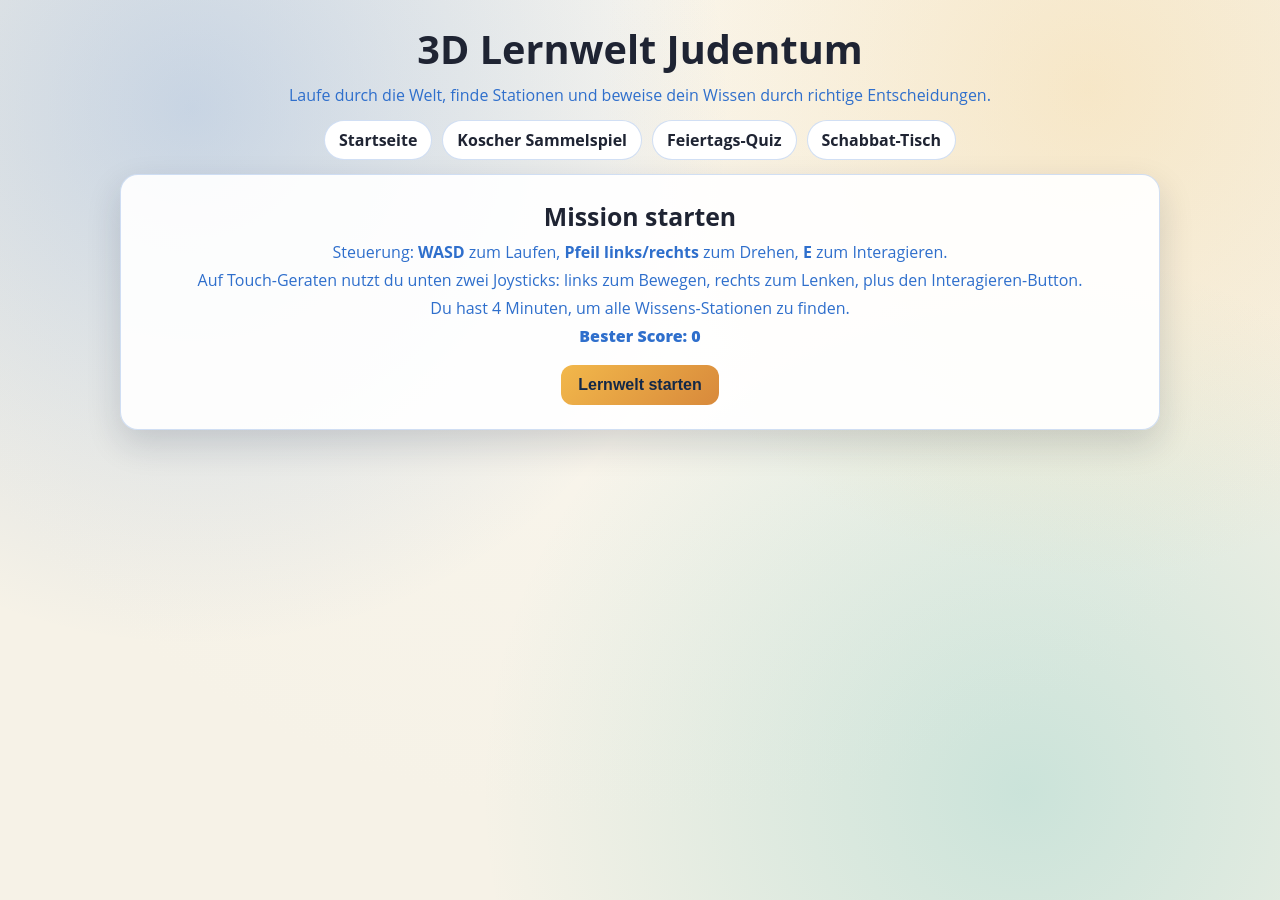
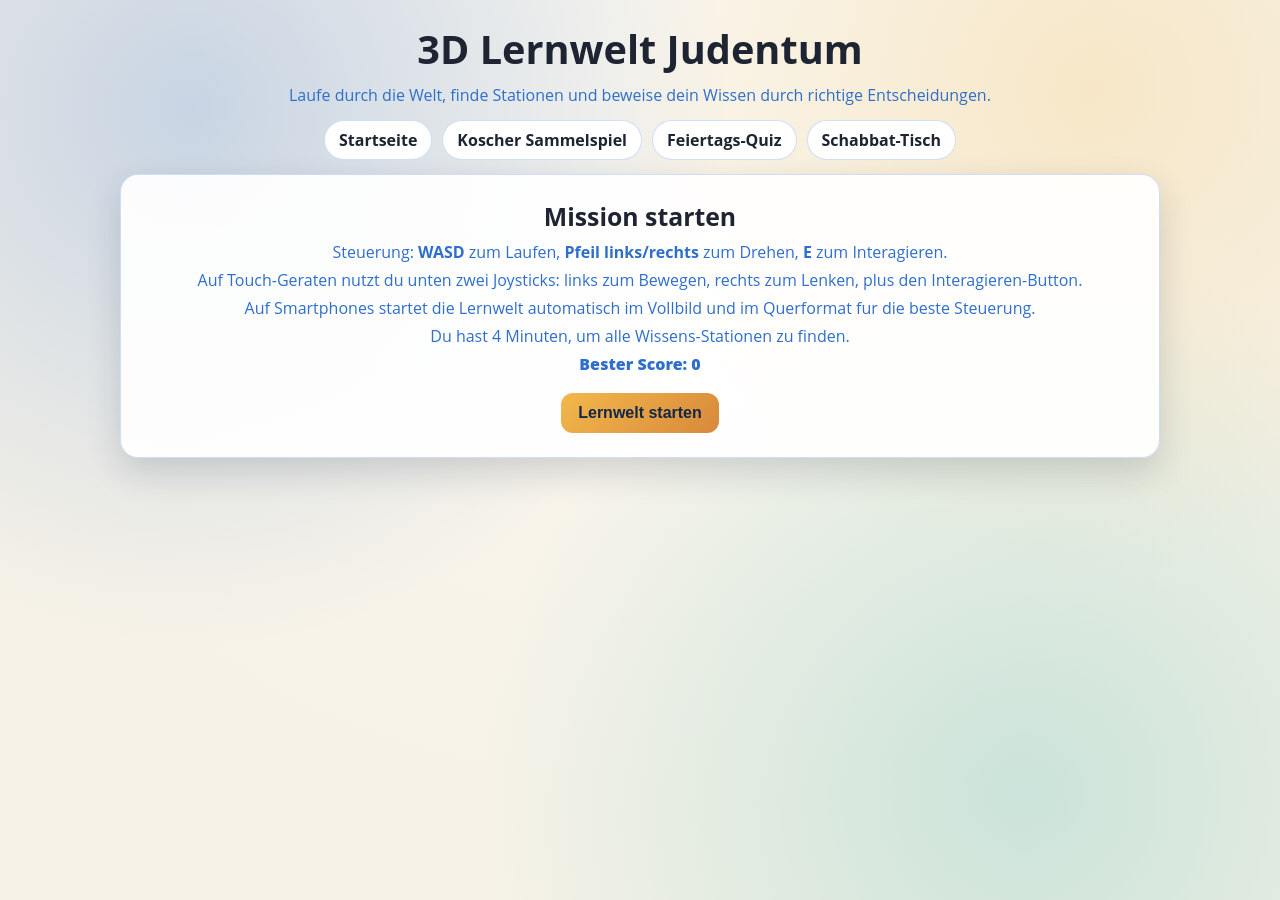
Before and after one commit to stolpersteinebs/stolpersteinebs.github.io, a Jekyll site: the page dreidspiel/index.html, which Jekyll copies as it is, in a window 1280 px wide. Built offline with Jekyll 4.4.1, drawn with Linux system fonts in a browser that asks for light colours; part of the change alters nothing that is shown.

Commit message:
Verbessere Smartphone-Modus im 3D-Spiel

```diff
--- a/dreidspiel/index.html
+++ b/dreidspiel/index.html
@@ -24,6 +24,7 @@
         <h2>Mission starten</h2>
         <p>Steuerung: <strong>WASD</strong> zum Laufen, <strong>Pfeil links/rechts</strong> zum Drehen, <strong>E</strong> zum Interagieren.</p>
         <p>Auf Touch-Geraten nutzt du unten zwei Joysticks: links zum Bewegen, rechts zum Lenken, plus den Interagieren-Button.</p>
+        <p>Auf Smartphones startet die Lernwelt automatisch im Vollbild und im Querformat fur die beste Steuerung.</p>
         <p>Du hast 4 Minuten, um alle Wissens-Stationen zu finden.</p>
         <p class="start-highscore">Bester Score: <span id="startHighscore">0</span></p>
         <button id="startButton" type="button">Lernwelt starten</button>
@@ -42,6 +43,10 @@
             <div class="render-frame">
                 <canvas id="view" aria-label="3D Ansicht"></canvas>
                 <div id="nearbyPrompt" class="nearby hidden"></div>
+                <div id="mobileFullscreenGate" class="mobile-gate hidden" aria-live="assertive">
+                    <p id="mobileFullscreenText">Auf dem Smartphone ist dieses Spiel nur im Vollbild verfugbar.</p>
+                    <button id="mobileFullscreenButton" type="button" class="touch-btn">Vollbild aktivieren</button>
+                </div>
                 <button id="fullscreenButton" type="button" class="fullscreen-btn" aria-label="Vollbildmodus umschalten">Vollbild</button>
                 <div class="touch-controls" aria-label="Touch-Steuerung">
                     <div class="touch-stick-group" aria-label="Bewegen">
--- a/dreidspiel/script.js
+++ b/dreidspiel/script.js
@@ -165,6 +165,9 @@ const turnStickEl = document.getElementById("turnStick");
 const turnStickKnobEl = document.getElementById("turnStickKnob");
 const touchInteractButton = document.getElementById("touchInteract");
 const fullscreenButton = document.getElementById("fullscreenButton");
+const mobileFullscreenGateEl = document.getElementById("mobileFullscreenGate");
+const mobileFullscreenTextEl = document.getElementById("mobileFullscreenText");
+const mobileFullscreenButton = document.getElementById("mobileFullscreenButton");
 const renderFrameEl = document.querySelector(".render-frame");
 
 const keys = {
@@ -201,6 +204,12 @@ const turnStickInput = {
 const STICK_DEADZONE = 0.16;
 const STICK_MAX_OFFSET = 42;
 const isTouchDevice = window.matchMedia("(hover: none) and (pointer: coarse)").matches || navigator.maxTouchPoints > 0;
+const isMobilePhone = (() => {
+    const userAgent = navigator.userAgent || "";
+    const phoneLikeAgent = /Android.+Mobile|iPhone|iPod|Windows Phone|Opera Mini|IEMobile/i.test(userAgent);
+    const smallDeviceScreen = Math.min(window.screen.width, window.screen.height) <= 900;
+    return isTouchDevice && (phoneLikeAgent || smallDeviceScreen);
+})();
 
 if (isTouchDevice) {
     document.body.classList.add("touch-device");
@@ -797,17 +806,92 @@ function isPseudoFullscreenActive() {
     return document.body.classList.contains("pseudo-fullscreen");
 }
 
+function isAnyFullscreenModeActive() {
+    return isFullscreenActive() || isPseudoFullscreenActive();
+}
+
 function setPseudoFullscreen(active) {
     document.body.classList.toggle("pseudo-fullscreen", active);
 }
 
 function updateFullscreenButtonLabel() {
     if (!fullscreenButton) return;
-    fullscreenButton.textContent = (isFullscreenActive() || isPseudoFullscreenActive()) ? "Vollbild verlassen" : "Vollbild";
+    fullscreenButton.textContent = isAnyFullscreenModeActive() ? "Vollbild verlassen" : "Vollbild";
+}
+
+function updateMobileGateVisibility(active, message) {
+    if (!mobileFullscreenGateEl || !mobileFullscreenTextEl) return;
+    mobileFullscreenGateEl.classList.toggle("hidden", !active);
+    if (message) {
+        mobileFullscreenTextEl.textContent = message;
+    }
+}
+
+function isPortraitOrientation() {
+    return window.matchMedia("(orientation: portrait)").matches;
+}
+
+async function lockLandscapeOrientation() {
+    if (!isMobilePhone || !screen.orientation || !screen.orientation.lock) {
+        return;
+    }
+
+    try {
+        await screen.orientation.lock("landscape");
+    } catch (error) {
+        console.warn("Bildschirmdrehung konnte nicht gesperrt werden.", error);
+    }
+}
+
+async function ensureGameplayFullscreen() {
+    if (!renderFrameEl) return;
+
+    setPseudoFullscreen(true);
+
+    if (renderFrameEl.requestFullscreen && !isFullscreenActive()) {
+        try {
+            await renderFrameEl.requestFullscreen();
+        } catch (error) {
+            console.warn("Nativer Fullscreen fehlgeschlagen, Fenster-Fullscreen bleibt aktiv.", error);
+        }
+    }
+
+    if (isMobilePhone) {
+        await lockLandscapeOrientation();
+    }
+
+    updateFullscreenButtonLabel();
+    if (state && state.running) {
+        renderWorld();
+    }
+}
+
+function enforceMobileFullscreen() {
+    if (!isMobilePhone) {
+        updateMobileGateVisibility(false);
+        return;
+    }
+
+    if (isAnyFullscreenModeActive()) {
+        updateMobileGateVisibility(false);
+        return;
+    }
+
+    const message = isPortraitOrientation()
+        ? "Bitte ins Querformat drehen und Vollbild aktivieren, um weiterzuspielen."
+        : "Auf dem Smartphone ist dieses Spiel nur im Vollbild verfugbar.";
+
+    updateMobileGateVisibility(true, message);
 }
 
 async function toggleFullscreen() {
     if (!renderFrameEl) return;
+
+    if (isMobilePhone && state && state.running) {
+        await ensureGameplayFullscreen();
+        enforceMobileFullscreen();
+        return;
+    }
 
     if (isFullscreenActive()) {
         await document.exitFullscreen();
@@ -828,28 +912,7 @@ async function toggleFullscreen() {
         return;
     }
 
-    // Immer zuerst Fenster-Fullscreen aktivieren und dann versuchen,
-    // nativen Fullscreen daruberzulegen.
-    setPseudoFullscreen(true);
-    updateFullscreenButtonLabel();
-    if (state && state.running) {
-        renderWorld();
-    }
-
-    if (!renderFrameEl.requestFullscreen) {
-        return;
-    }
-
-    try {
-        await renderFrameEl.requestFullscreen();
-    } catch (error) {
-        console.warn("Nativer Fullscreen fehlgeschlagen, Fenster-Fullscreen bleibt aktiv.", error);
-    } finally {
-        updateFullscreenButtonLabel();
-        if (state && state.running) {
-            renderWorld();
-        }
-    }
+    await ensureGameplayFullscreen();
 }
 
 function getStationById(id) {
@@ -1042,7 +1105,8 @@ function loop(timestamp) {
     const delta = Math.min((timestamp - lastFrame) / 1000, 0.04);
     lastFrame = timestamp;
 
-    if (!state.questionOpen) {
+    const gateBlocksInput = mobileFullscreenGateEl && !mobileFullscreenGateEl.classList.contains("hidden");
+    if (!state.questionOpen && !gateBlocksInput) {
         movePlayer(delta);
         updateNearbyPrompt();
     }
@@ -1057,7 +1121,7 @@ function resetKeys() {
     });
 }
 
-function startGame() {
+async function startGame() {
     if (feedbackTimeoutId) {
         window.clearTimeout(feedbackTimeoutId);
         feedbackTimeoutId = null;
@@ -1069,6 +1133,10 @@ function startGame() {
     updateFullscreenButtonLabel();
     lastFrame = 0;
 
+    if (isMobilePhone) {
+        await ensureGameplayFullscreen();
+    }
+
     startScreenEl.classList.add("hidden");
     resultEl.classList.add("hidden");
     questionModalEl.classList.add("hidden");
@@ -1076,6 +1144,7 @@ function startGame() {
     nearbyPromptEl.classList.add("hidden");
     gamePanelEl.classList.remove("hidden");
 
+    enforceMobileFullscreen();
     updateHud();
     startTimer();
 
@@ -1130,8 +1199,16 @@ if (fullscreenButton) {
     });
 }
 
+if (mobileFullscreenButton) {
+    mobileFullscreenButton.addEventListener("click", async () => {
+        await ensureGameplayFullscreen();
+        enforceMobileFullscreen();
+    });
+}
+
 document.addEventListener("fullscreenchange", () => {
     updateFullscreenButtonLabel();
+    enforceMobileFullscreen();
     if (state && state.running) {
         renderWorld();
     }
@@ -1155,11 +1232,16 @@ window.addEventListener("blur", () => {
     resetTouchSticks();
 });
 window.addEventListener("resize", () => {
+    enforceMobileFullscreen();
     if (state && state.running) {
         renderWorld();
     }
 });
 
+window.addEventListener("orientationchange", () => {
+    enforceMobileFullscreen();
+});
+
 totalEl.textContent = String(STATION_DEFS.length);
 showStartScreen();
 updateFullscreenButtonLabel();
--- a/dreidspiel/styles.css
+++ b/dreidspiel/styles.css
@@ -294,6 +294,26 @@ body.pseudo-fullscreen .render-frame {
     backdrop-filter: blur(2px);
 }
 
+.mobile-gate {
+    position: absolute;
+    inset: 0;
+    display: grid;
+    place-items: center;
+    text-align: center;
+    gap: 10px;
+    padding: 18px;
+    background: rgba(10, 16, 30, 0.78);
+    color: #fff;
+    z-index: 4;
+}
+
+.mobile-gate p {
+    margin: 0;
+    max-width: 28ch;
+    font-weight: 700;
+    line-height: 1.35;
+}
+
 .fullscreen-btn:hover {
     background: rgba(12, 20, 37, 0.8);
 }
```
